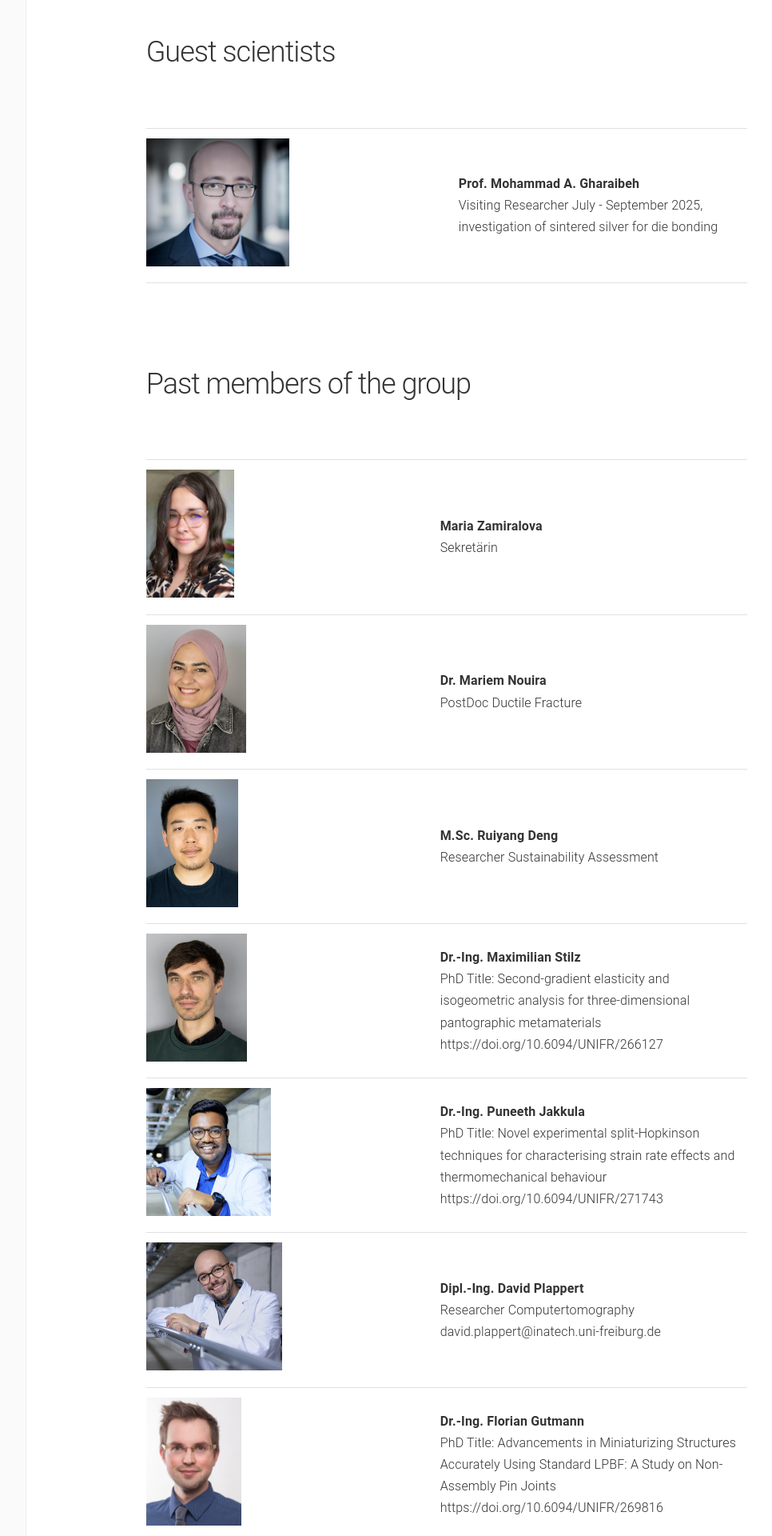
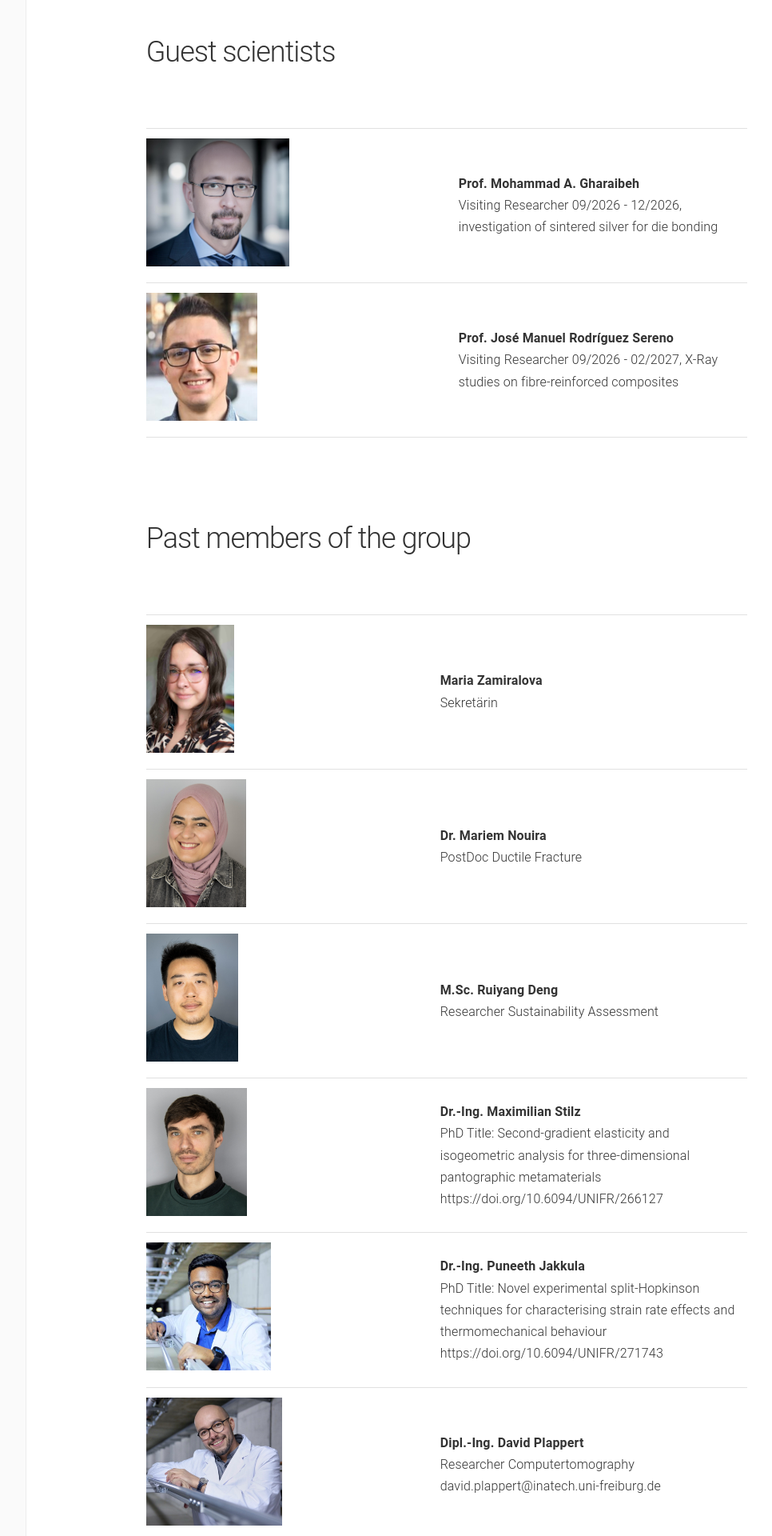
Before and after one commit to ggalu/ggalu.github.io, a Jekyll site: the page built from 02_staff.md, in a window 1280 px wide. Shown: the part 1802-3722 px from the top of the page at 80% size, without its empty margins (180-1146 px from the left). Built offline with Jekyll 4.4.1, drawn with Linux system fonts in a browser that asks for light colours.

Commit message:
added Jose

```diff
--- a/02_staff.md
+++ b/02_staff.md
@@ -41,7 +41,9 @@ th, td {
 </style>
 | | |
 |----------------------- |--------------------------------|
-| ![Mohammad](/images/people/101_Mohammad.jpeg){: height="160" } | **Prof. Mohammad A. Gharaibeh** <br/> Visiting Researcher July - September 2025, investigation of sintered silver for die bonding|
+| ![Mohammad](/images/people/101_Mohammad.jpeg){: height="160" } | **Prof. Mohammad A. Gharaibeh** <br/> Visiting Researcher 09/2026 - 12/2026, investigation of sintered silver for die bonding|
+|----------------------- |--------------------------------|
+| ![Jose](/images/people/17_Jose.jpg){: height="160" } | **Prof. José Manuel Rodríguez Sereno** <br/> Visiting Researcher 09/2026 - 02/2027, X-Ray studies on fibre-reinforced composites|
 
 <br/>
 <br/>
```
Also changed, not shown: images/people/17_Jose.jpg (added).
